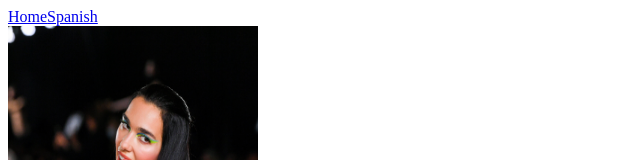
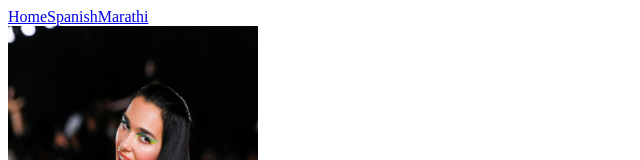
Before and after one commit to ssumanaxioned/Next-NetlifyCMS, a Next.js app: page / in a window 1280 px wide. Shown: the top 160 px of the page, without its empty margins (0-640 px from the left). Built offline with nearby package versions, Linux system fonts and the light colour scheme.

Commit message:
home page link changes

```diff
--- a/pages/index.js
+++ b/pages/index.js
@@ -40,6 +40,7 @@ const Home = ({ home }) => {
     <>
       <Link href="/">Home</Link>
       <Link href="/spanish">Spanish</Link>
+      <Link href="/marathi">Marathi</Link>
       {
         home.builder.map((item, index) => (
           <Builder key={index} type={item.type} item={item} />
```
